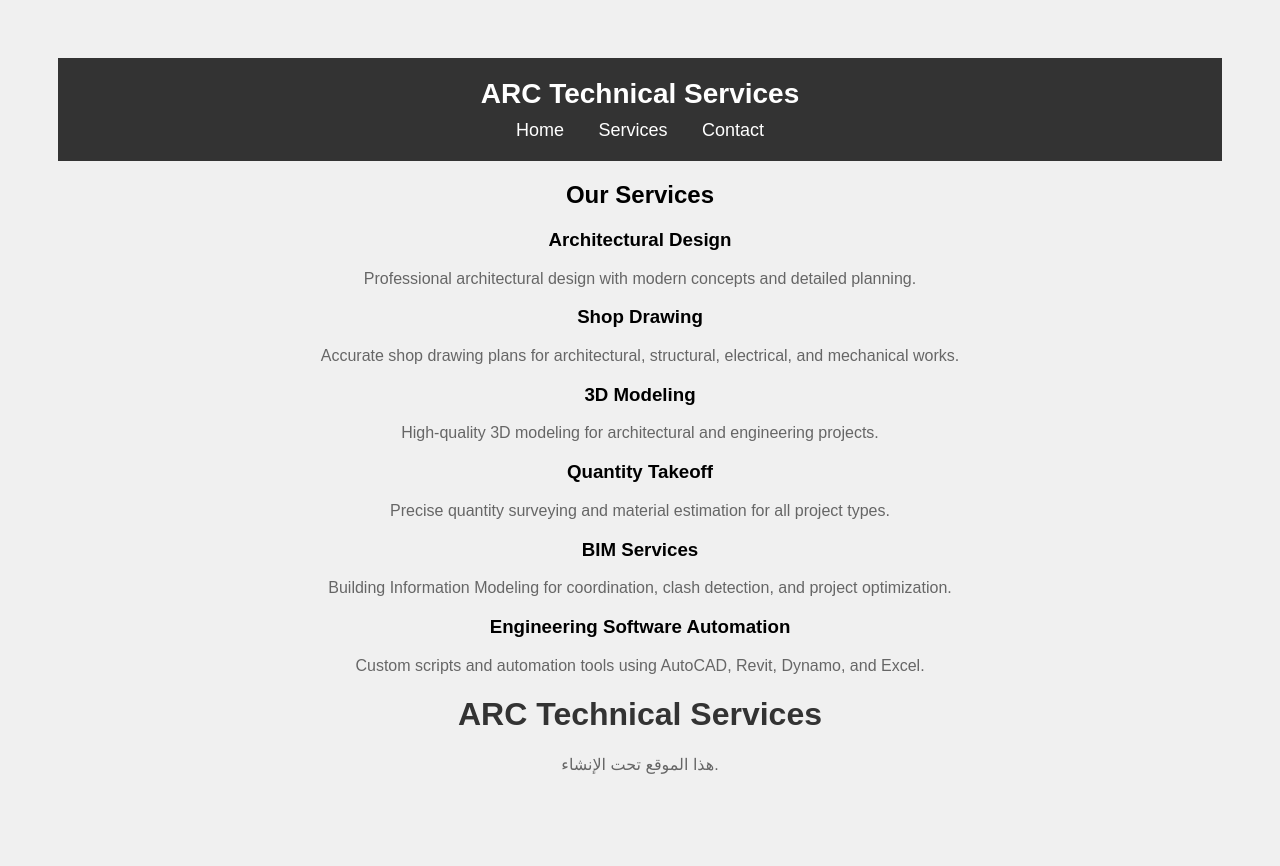
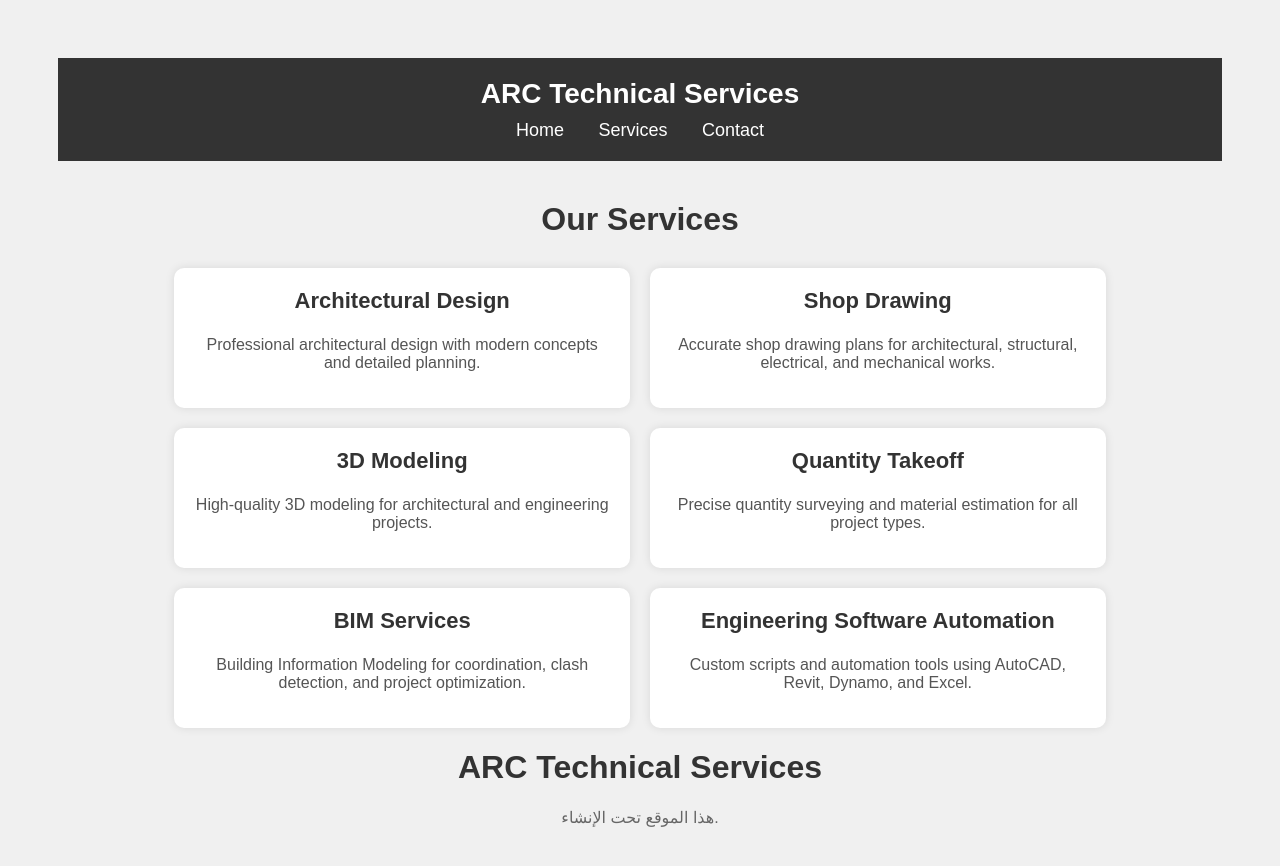
Before and after one commit to ADDJR3/AD_TECHNICAL-SERVICES, a plain HTML site: page index.html in a window 1280 px wide. Drawn offline with Linux system fonts and the light colour scheme.

Commit message:
Add styles for services section
Added styles for services section including layout and typography.

```diff
--- a/style.css
+++ b/style.css
@@ -38,3 +38,40 @@ nav a {
 nav a:hover {
   text-decoration: underline;
 }
+
+.services {
+  margin-top: 40px;
+  text-align: center;
+}
+
+.services h2 {
+  font-size: 32px;
+  margin-bottom: 30px;
+  color: #333;
+}
+
+.services-grid {
+  display: grid;
+  grid-template-columns: repeat(2, 1fr);
+  gap: 20px;
+  width: 80%;
+  margin: auto;
+}
+
+.service-box {
+  background: white;
+  padding: 20px;
+  border-radius: 10px;
+  box-shadow: 0 0 10px rgba(0,0,0,0.1);
+}
+
+.service-box h3 {
+  margin-top: 0;
+  color: #333;
+  font-size: 22px;
+}
+
+.service-box p {
+  color: #555;
+  font-size: 16px;
+}
```
